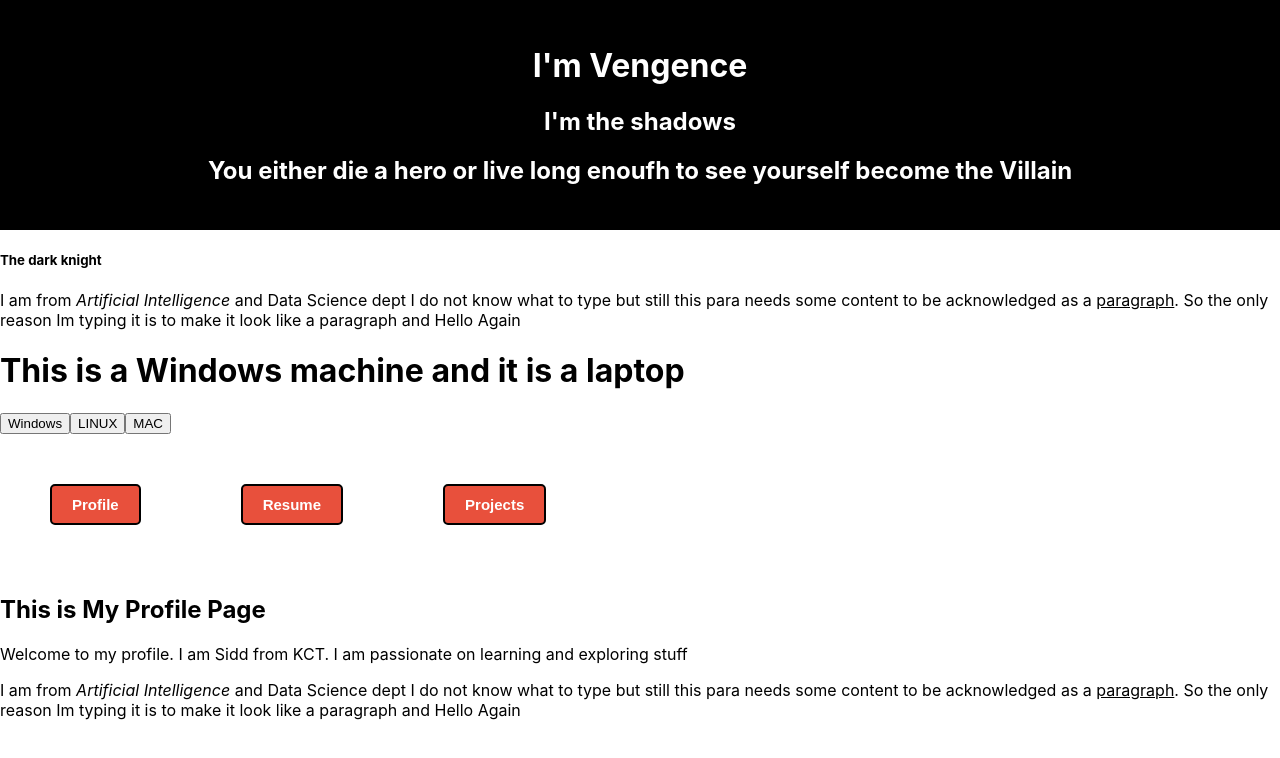
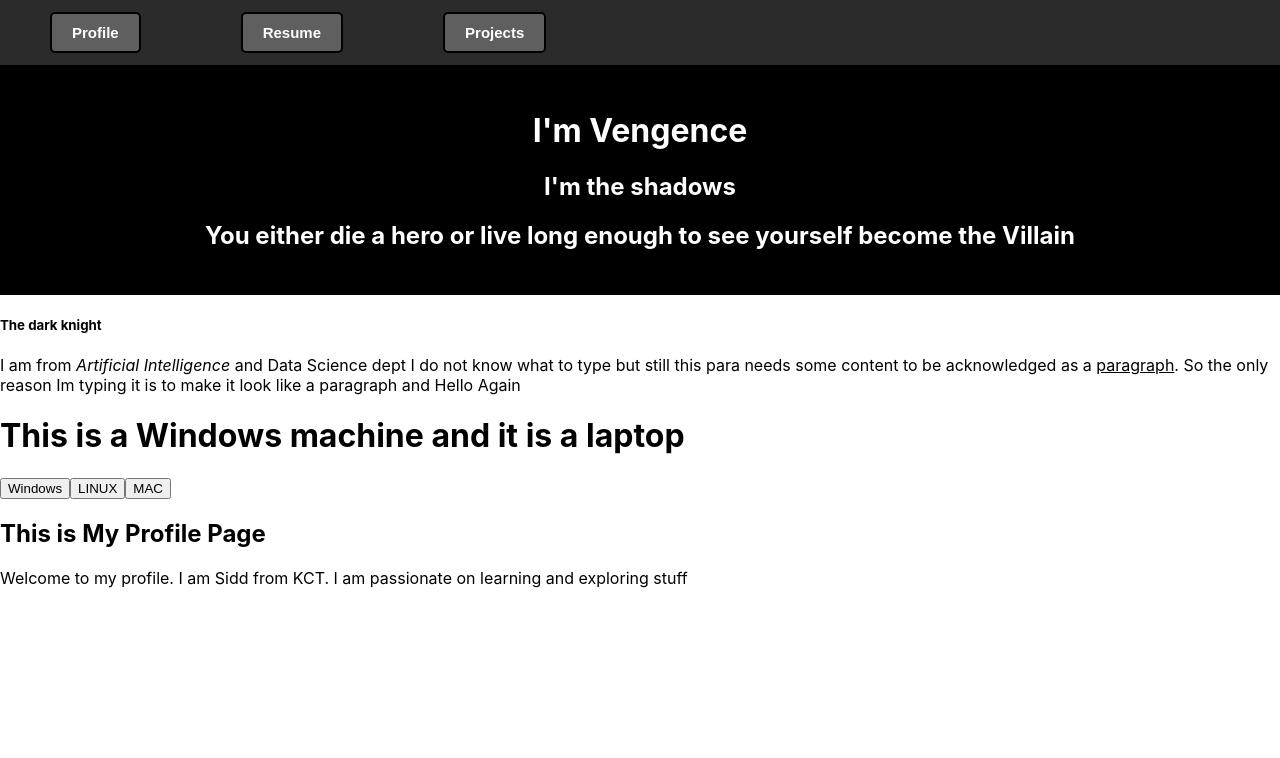
Before and after one commit to Siddhartha-Devan/React_New, a React (Create React App) app: page / in a window 1280 px wide. Shown: the top 758 px of the page. Built offline with nearby package versions, Linux system fonts and the light colour scheme.

Commit message:
after barath session

```diff
--- a/src/App.css
+++ b/src/App.css
@@ -30,12 +30,15 @@
 
 .buttons{
   color: white;
-  background-color: rgba(228, 44, 20, 0.829);
+  background-color: rgba(128, 128, 128, 0.607);  ;
   padding-top: 10px;
   padding-bottom: 10px;
   padding-left: 20px;
   padding-right: 20px;
-  margin: 50px;
+  margin-right: 50px;
+  margin-left: 50px;
+  margin-top: 12px;
+  margin-bottom: 12px;
   font-size: 15px;
   font-weight: bold;
   cursor: pointer;
@@ -43,13 +46,22 @@
   border-style: solid;
 }
 
-.buttons:hover {
+/* .buttons:hover {
   color:  rgba(0, 0, 2, 0.829);
   background-color: rgba(128, 128, 128, 0.607);
   font-weight: bold;
   box-shadow: -3px 3px 3px rgba(0, 0, 0, 0.758);
   transition-duration: 0.2s;
+} */
+
+.buttons:hover {
+  color:  rgb(0, 0, 0);
+  background-color: rgba(247, 243, 243, 0.607);
+  font-weight: bold;
+  box-shadow: -3px 3px 3px rgba(0, 0, 0, 0.758);
+  transition-duration: 0.2s;
 }
+
 
 .greninja_text {
   color: rgb(11, 140, 232);
--- a/src/App.js
+++ b/src/App.js
@@ -4,34 +4,81 @@ import Layout from './Components/Layout.js';
 import Profile from './Components/Profile.js';
 import Resume from './Components/Resume.js';
 import Projects from './Components/Projects.js';
+import './App.css';
+import React from 'react';
 
-import './App.css';
+// class StateManagement extends React.Component {
+  // constructor() {
+  // super()
+  // this.state = {os: "Windows"}
+  //   }
+  //   mac = () =>{ this.setState({os: "MAC"})}
+  //   wind = () => {this.setState({os: "Windows"})}
+  //   lin = () => {this.setState({os: "LINUX"})}
+
+  //   render(){
+  //     return(
+  //       <div>
+
+  //         {/* <div className='first_div'> */}
+
+
+  //         {/* </div> */}
+
+  //         <div>
+  //             <div className='pratheesh'>
+  //               <h1 className='center'>I'm Vengence</h1>
+  //               <h2 className='center'>I'm the shadows</h2>
+  //               <h2 className='center'>You either die a hero or live long enough to see yourself become the Villain </h2>
+
+  //             </div>
+
+  //             <h5>The dark knight</h5>
+
+  //             <p>I am from <i>Artificial Intelligence</i> and Data Science dept
+
+  //                   I do not know what to type but still this para needs some content to be acknowledged as a <u>paragraph</u>.
+
+  //                   So the only reason Im typing it is to make it look like a paragraph and <span class="abc"> Hello Again
+  //                   </span>
+  //             </p>
+
+  //             <h1>This is a {this.state.os} machine and it is a {this.props.laptop} laptop</h1>
+  //             <button type = "button" onClick={this.wind}>Windows</button>
+  //             <button type = "button" onClick={this.lin}>LINUX</button>
+  //             <button type = "button" onClick={this.mac}>MAC</button>
+  //         </div>
+  //       </div>
+  //       )
+  //     }
+      // }
+
 
 function App() {
   return (
     <div>
       <div>
-        <BrowserRouter>
+
           <Routes>
-              <Route path = "/" element = {<Layout />}>
+              <Route path = "/" element = {<Layout/>}>
               <Route index element = {<Profile />} />
               <Route path = "Resume" element = {<Resume />} />
               <Route path = "Projects" element = {<Projects />} />
               </Route>
           </Routes>
-        </BrowserRouter>
       </div>
 
+      {/* <p>I am from <i>Artificial Intelligence</i> and Data Science dept
 
-    <p>I am from <i>Artificial Intelligence</i> and Data Science dept
+          I do not know what to type but still this para needs some content to be acknowledged as a <u>paragraph</u>.
 
-        I do not know what to type but still this para needs some content to be acknowledged as a <u>paragraph</u>.
-
-        So the only reason Im typing it is to make it look like a paragraph and <span class="abc"> Hello Again
-        </span>
-    </p>
+          So the only reason Im typing it is to make it look like a paragraph and <span class="abc"> Hello Again
+          </span>
+      </p> */}
     </div>
   );
 }
 
+{/* <Layout/> */}
+
 export default App;
--- a/src/Components/Layout.js
+++ b/src/Components/Layout.js
@@ -3,7 +3,7 @@ import { Outlet, Link } from "react-router-dom";
 const Layout = () => {
     return(
         <div>
-            <nav>
+            <nav className="first_div">
                 <Link to = "/">
                     <button type = "button" className="buttons">Profile</button>
                 </Link>
--- a/src/Components/Profile.js
+++ b/src/Components/Profile.js
@@ -1,9 +1,10 @@
-
-
+import React from "react"
+import StateManagement from "./Statemanagement";
 const Profile = () => {
     return(
 
         <div>
+            <div><StateManagement/></div>
             <div>
                 <h2>This is My Profile Page</h2>
                 <p>Welcome to my profile. I am Sidd from KCT. I am passionate on learning and exploring stuff</p>
@@ -15,4 +16,6 @@ const Profile = () => {
     )
 };
 
+
+
 export default Profile;
--- a/src/Components/Projects.js
+++ b/src/Components/Projects.js
@@ -1,7 +1,10 @@
+import StateManagement from "./Statemanagement"
+
 
 const Projects = () => {
     return(
         <div>
+            <div><StateManagement /></div>
             <h2>This is My Projects Page</h2>
             <p>Hi all... The below are my projects</p>
 
--- a/src/Components/Resume.js
+++ b/src/Components/Resume.js
@@ -1,6 +1,13 @@
+import React from "react";
+import StateManagement from "./Statemanagement";
+
+
 const Resume = () => {
     return(
-        <h2>You can find my Resume here</h2>
+        <div>
+            <div><StateManagement/></div>
+            <h2>You can find my Resume here</h2>
+        </div>
     )
 };
 
--- /dev/null
+++ b/src/Components/Statemanagement.js
@@ -0,0 +1,45 @@
+import React from "react"
+
+
+class StateManagement extends React.Component {
+    constructor() {
+    super()
+    this.state = {os: "Windows"}
+      }
+      mac = () =>{ this.setState({os: "MAC"})}
+      wind = () => {this.setState({os: "Windows"})}
+      lin = () => {this.setState({os: "LINUX"})}
+
+      render(){
+        return(
+          <div>
+
+            <div>
+                <div className='pratheesh'>
+                  <h1 className='center'>I'm Vengence</h1>
+                  <h2 className='center'>I'm the shadows</h2>
+                  <h2 className='center'>You either die a hero or live long enough to see yourself become the Villain </h2>
+
+                </div>
+
+                <h5>The dark knight</h5>
+
+                <p>I am from <i>Artificial Intelligence</i> and Data Science dept
+
+                      I do not know what to type but still this para needs some content to be acknowledged as a <u>paragraph</u>.
+
+                      So the only reason Im typing it is to make it look like a paragraph and <span class="abc"> Hello Again
+                      </span>
+                </p>
+
+                <h1>This is a {this.state.os} machine and it is a {this.props.laptop} laptop</h1>
+                <button type = "button" onClick={this.wind}>Windows</button>
+                <button type = "button" onClick={this.lin}>LINUX</button>
+                <button type = "button" onClick={this.mac}>MAC</button>
+            </div>
+          </div>
+          )
+        }
+        }
+
+export default StateManagement;
--- a/src/index.css
+++ b/src/index.css
@@ -21,3 +21,8 @@ code {
   background-color: black;
   padding: 25px;
 }
+
+.first_div {
+  background-color: rgba(0, 0, 0, 0.831);
+
+}
--- a/src/index.js
+++ b/src/index.js
@@ -3,53 +3,7 @@ import ReactDOM from 'react-dom/client';
 import './index.css';
 import App from './App';
 import reportWebVitals from './reportWebVitals';
-
-
-
-class StateManagement extends React.Component {
-  constructor() {
-    super()
-      this.state = {os: "Windows"}
-  }
-  mac = () =>{ this.setState({os: "MAC"})}
-  wind = () => {this.setState({os: "Windows"})}
-  lin = () => {this.setState({os: "LINUX"})}
-
-render(){
-  return(
-
-    <div>
-        <div className='pratheesh'>
-          <h1 className='center'>I'm Vengence</h1>
-          <h2 className='center'>I'm the shadows</h2>
-          <h2 className='center'>You either die a hero or live long enoufh to see yourself become the Villain </h2>
-
-        </div>
-
-          <h5>The dark knight</h5>
-
-          <p>I am from <i>Artificial Intelligence</i> and Data Science dept
-
-              I do not know what to type but still this para needs some content to be acknowledged as a <u>paragraph</u>.
-
-              So the only reason Im typing it is to make it look like a paragraph and <span class="abc"> Hello Again
-              </span>
-          </p>
-
-        <h1>This is a {this.state.os} machine and it is a {this.props.laptop} laptop</h1>
-        <button type = "button" onClick={this.wind}>Windows</button>
-        <button type = "button" onClick={this.lin}>LINUX</button>
-        <button type = "button" onClick={this.mac}>MAC</button>
-    </div>
-
-
-  )
-}
-}
-
-
-
-
+import { BrowserRouter } from 'react-router-dom';
 
 
 
@@ -57,13 +11,13 @@ render(){
 const root = ReactDOM.createRoot(document.getElementById('root'));
 root.render(
         <React.StrictMode>
-        <StateManagement />
-        <App />
+                <BrowserRouter>
+
+
+                        <App />
+                </BrowserRouter>
 
         </React.StrictMode>
 )
 
-// If you want to start measuring performance in your app, pass a function
-// to log results (for example: reportWebVitals(console.log))
-// or send to an analytics endpoint. Learn more: https://bit.ly/CRA-vitals
 reportWebVitals();
```
